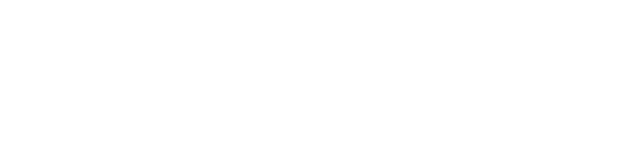
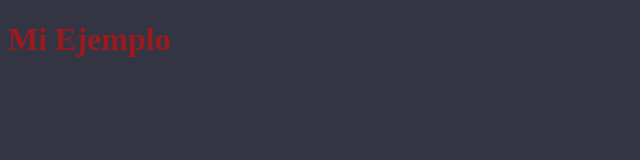
Before and after one commit to EliezerQuispeC/mirepositorio, a plain HTML site: page index.html in a window 1280 px wide. Shown: the whole page, without its empty margins (0-640 px from the left). Drawn offline with Linux system fonts and the light colour scheme.

Commit message:
Colocando estilos a la página
- Se colocaron estilos para la página, cada uno con sus comentarios
- Se colocó un título de la página

```diff
--- a/css/estilos.css
+++ b/css/estilos.css
@@ -0,0 +1,13 @@
+/*
+ * Colocando en rojo todos los H1
+ */
+h1{
+	color: #ff0000;
+	opacity: 0.5;
+}
+/*
+ * Colocando en verde oscuro todo el body
+ */
+body{
+	background-color: #343542;
+}
--- a/index.html
+++ b/index.html
@@ -1,9 +1,12 @@
 <!DOCTYPE html>
 <html>
 <head>
-	<title></title>
+	<title>Titulo</title>
+	<meta charset="utf-8">
+	<link rel="stylesheet" type="text/css" href="css/estilos.css">
 </head>
 <body>
+	<h1>Mi Ejemplo</h1>
 
 </body>
 </html>
```
